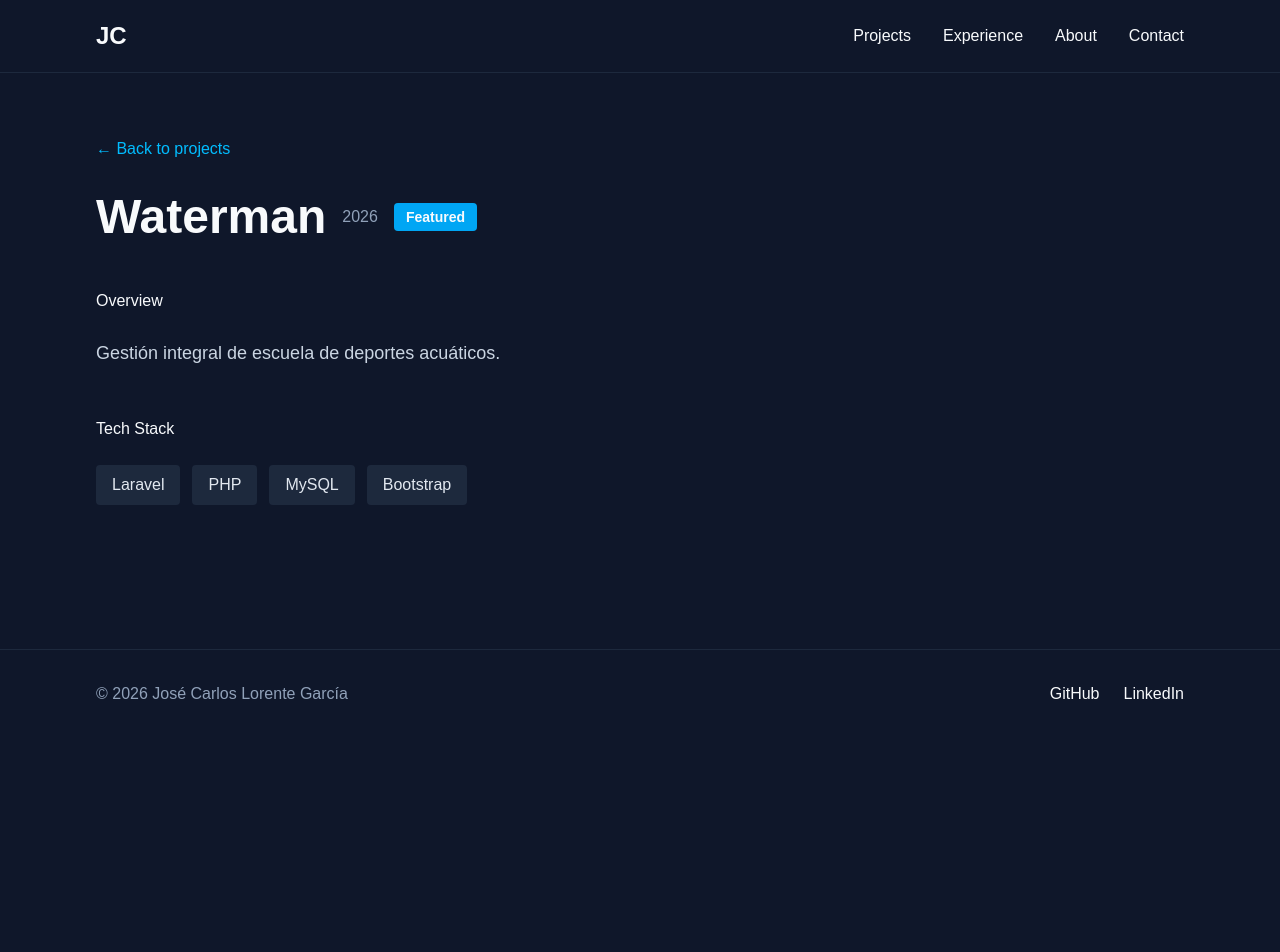
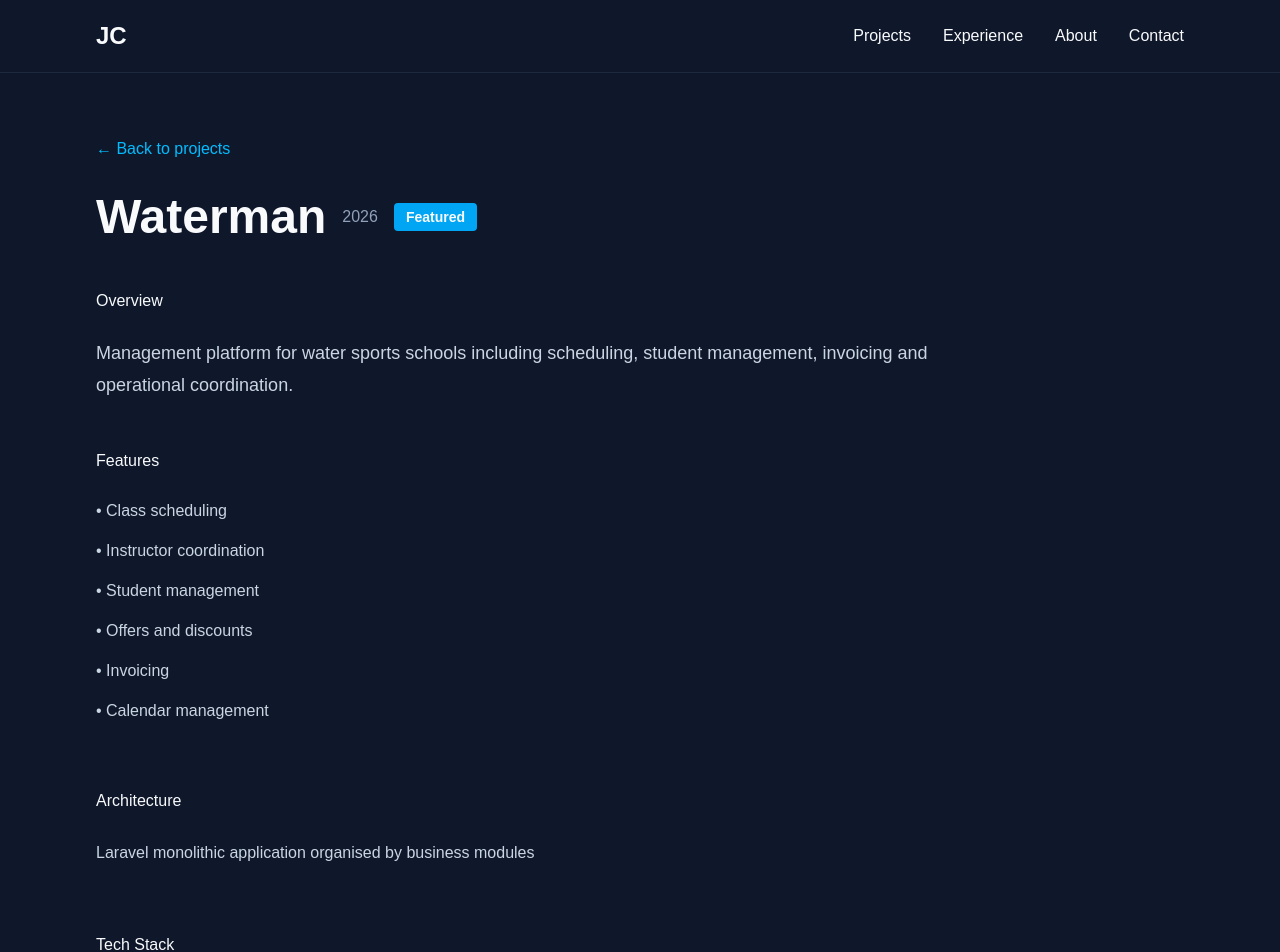
Before and after one commit to josinhoka/jclorente-dev, a Next.js app: page /projects/waterman in a window 1280 px wide. Shown: the top 952 px of the page. Before the commit the page ends 800 px from the top, so only its background shows below. Built offline with nearby package versions, Linux system fonts and the light colour scheme.

Commit message:
Refactor project detail layout

```diff
--- a/app/projects/[slug]/page.tsx
+++ b/app/projects/[slug]/page.tsx
@@ -143,6 +143,58 @@ export default async function ProjectDetailPage({
 
       </section>
 
+     <section className="space-y-16">
+
+  {project.features && (
+    <section>
+
+      <SectionTitle
+        title="Features"
+      />
+
+      <ul className="mt-6 space-y-3">
+
+        {project.features.map((feature) => (
+
+          <li
+            key={feature}
+            className="
+              text-slate-300
+              leading-7
+            "
+          >
+            • {feature}
+          </li>
+
+        ))}
+
+      </ul>
+
+    </section>
+  )}
+
+  {project.architecture && (
+    <section>
+
+      <SectionTitle
+        title="Architecture"
+      />
+
+      <p
+        className="
+          mt-6
+          text-slate-300
+          leading-8
+        "
+      >
+
+        {project.architecture}
+
+      </p>
+
+    </section>
+  )}
+
   <section>
 
     <SectionTitle
@@ -151,23 +203,19 @@ export default async function ProjectDetailPage({
 
     <div
       className="
+        mt-6
+
         flex
         flex-wrap
+
         gap-3
-
-            mt-6
       "
     >
 
-          {project.technologies.map(
-            (
-              tech
-            ) => (
+      {project.technologies.map((tech) => (
 
         <span
-
           key={tech}
-
           className="
             px-4
             py-2
@@ -184,10 +232,11 @@ export default async function ProjectDetailPage({
 
         </span>
 
-            )
-          )}
+      ))}
 
     </div>
+
+  </section>
 
 </section>
 
--- a/data/projects.ts
+++ b/data/projects.ts
@@ -5,7 +5,7 @@ export const projects: Project[] = [
     slug: "waterman",
     title: "Waterman",
     description:
-      "Gestión integral de escuela de deportes acuáticos.",
+      "Management platform for water sports schools including scheduling, student management, invoicing and operational coordination.",
     technologies: [
       "Laravel",
       "PHP",
@@ -14,14 +14,24 @@ export const projects: Project[] = [
     ],
     featured: true,
     year: "2026",
-    github: ""
+    github: "",
+    features:[
+      "Class scheduling",
+      "Instructor coordination",
+      "Student management",
+      "Offers and discounts",
+      "Invoicing",
+      "Calendar management"
+    ],
+    architecture: "Laravel monolithic application organised by business modules",
+    status: "Paused — planned continuation"
   },
 
   {
     slug: "waterman-api",
     title: "Waterman API",
     description:
-      "API REST con Spring Boot y Kafka.",
+      "REST API built with Spring Boot and Kafka demonstrating asynchronous communication patterns.",
     technologies: [
       "Java",
       "Spring Boot",
@@ -37,7 +47,7 @@ export const projects: Project[] = [
     slug: "frogger",
     title: "Frogger",
     description:
-      "Videojuego desarrollado en Java durante la universidad.",
+      "University project recreating Frogger in Java with object-oriented design principles.",
     technologies: [
       "Java",
       "Swing"
@@ -47,10 +57,10 @@ export const projects: Project[] = [
   },
 
   {
-    slug: "publicidad-derecho",
-    title: "Publicidad y Derecho",
+    slug: "derecho-publicidad",
+    title: "Derecho de la Publicidad",
     description:
-      "Portal universitario desarrollado en PHP.",
+      "University portal allowing professors to manage publications and website content autonomously.",
     technologies: [
       "PHP",
       "CodeIgniter",
```
Also changed, not shown: types/project.ts (+7 -9 lines). Lines whose indentation alone changed are shown as unchanged.
